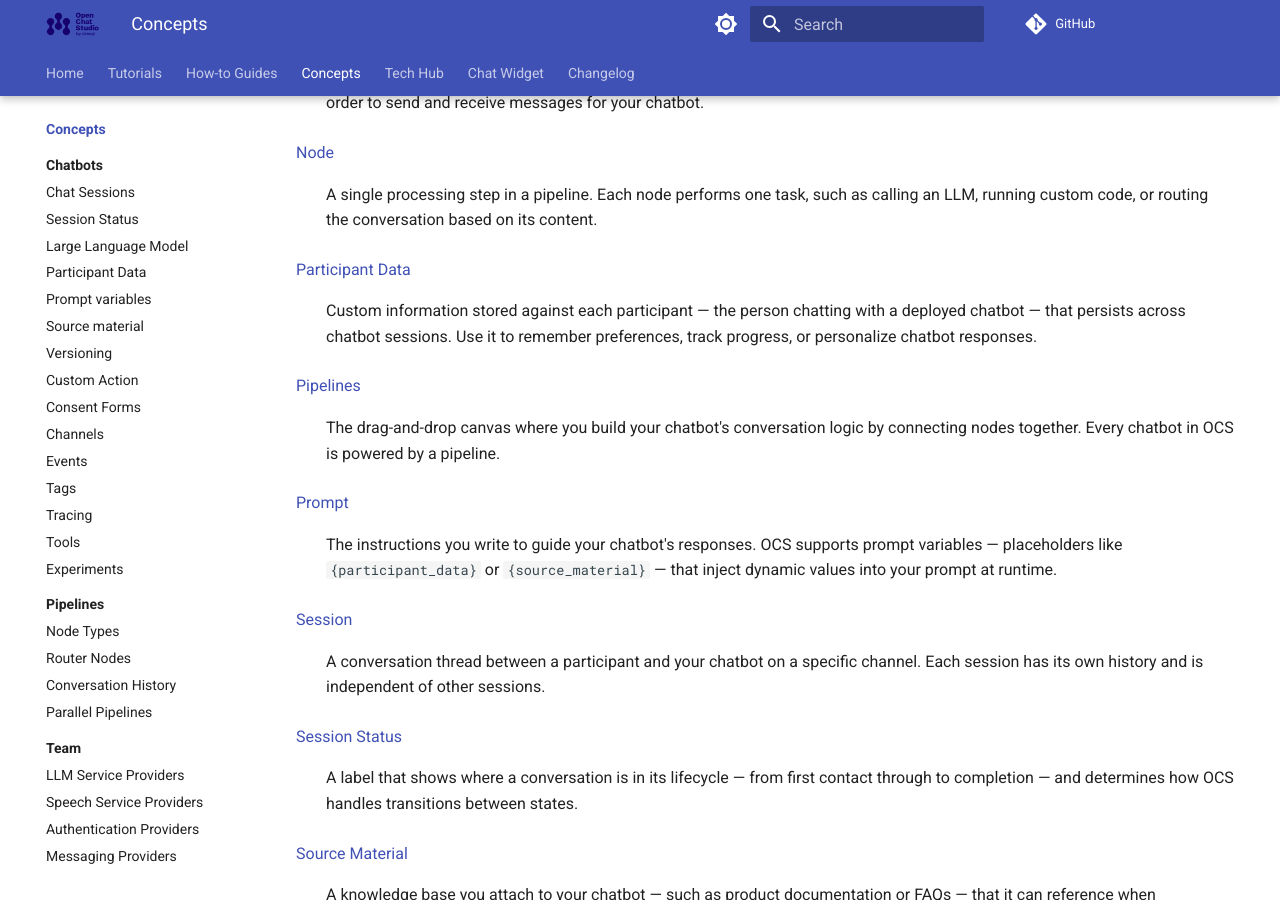
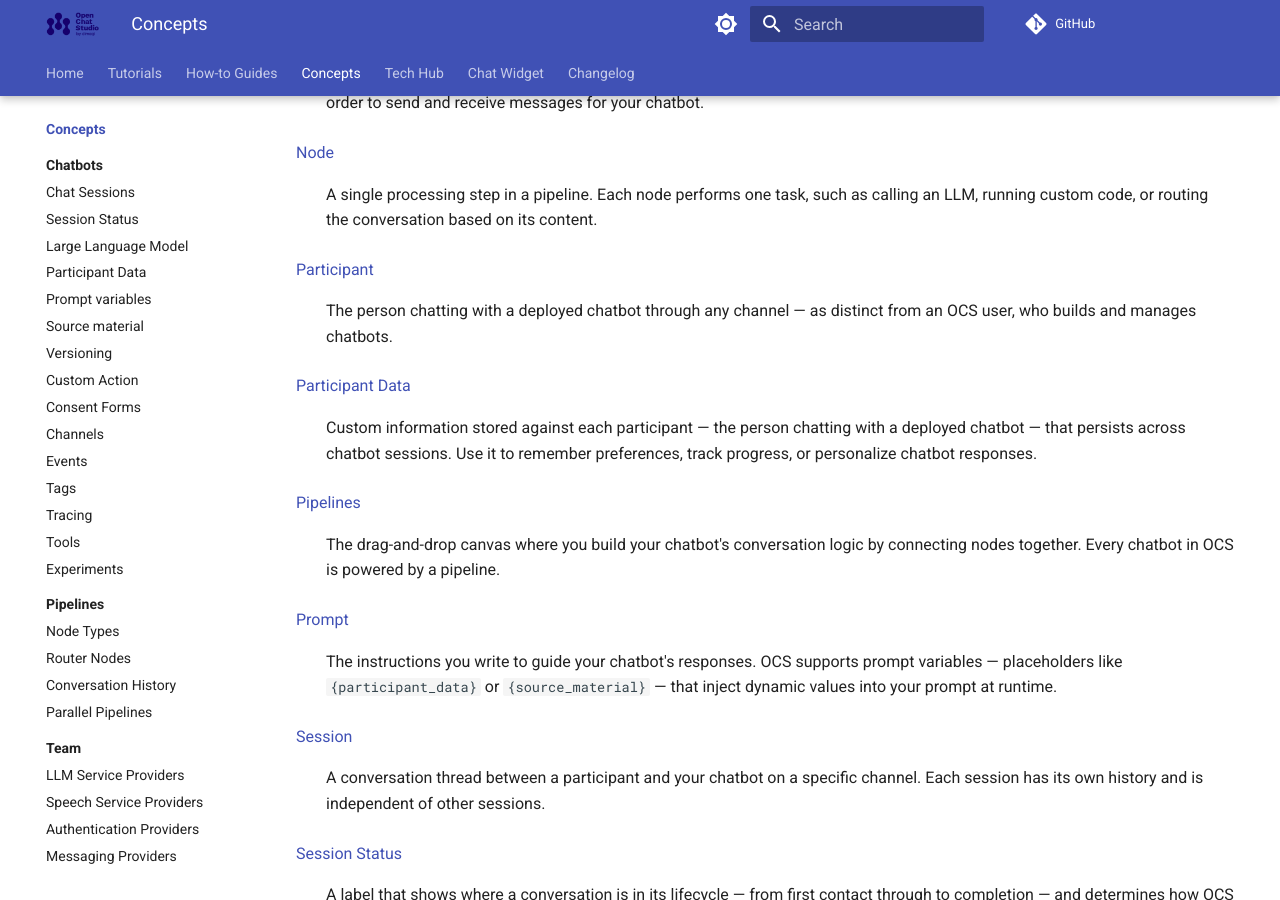
Before and after one commit to dimagi/open-chat-studio-docs, an MkDocs documentation site: the page built from docs/concepts/index.md, in a window 1280 px wide and 900 px high, scrolled down 1972 px. Built offline with MkDocs 1.6.1 and Material for MkDocs 9.7.7, drawn with Linux system fonts in a browser that asks for light colours; a script that is not in the unit is left out; comment, search, counter and statistics services are not loaded.

Commit message:
"Participant" added as a concept term.

```diff
--- a/docs/concepts/index.md
+++ b/docs/concepts/index.md
@@ -60,6 +60,9 @@ For step-by-step instructions on completing specific tasks, see the [How-to guid
 [Node](./pipelines/nodes.md)
 : A single processing step in a pipeline. Each node performs one task, such as calling an LLM, running custom code, or routing the conversation based on its content.
 
+[Participant](participant_data.md)
+: The person chatting with a deployed chatbot through any channel — as distinct from an OCS user, who builds and manages chatbots.
+
 [Participant Data](participant_data.md)
 : Custom information stored against each participant — the person chatting with a deployed chatbot — that persists across chatbot sessions. Use it to remember preferences, track progress, or personalize chatbot responses.
 
```
